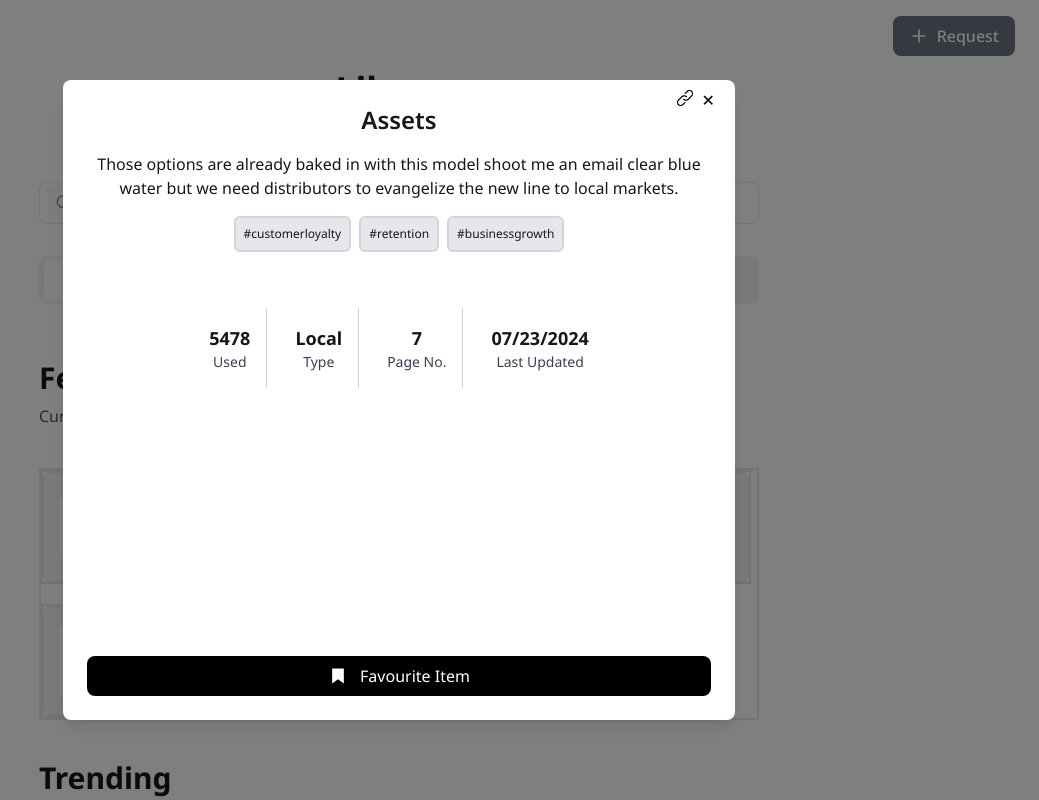
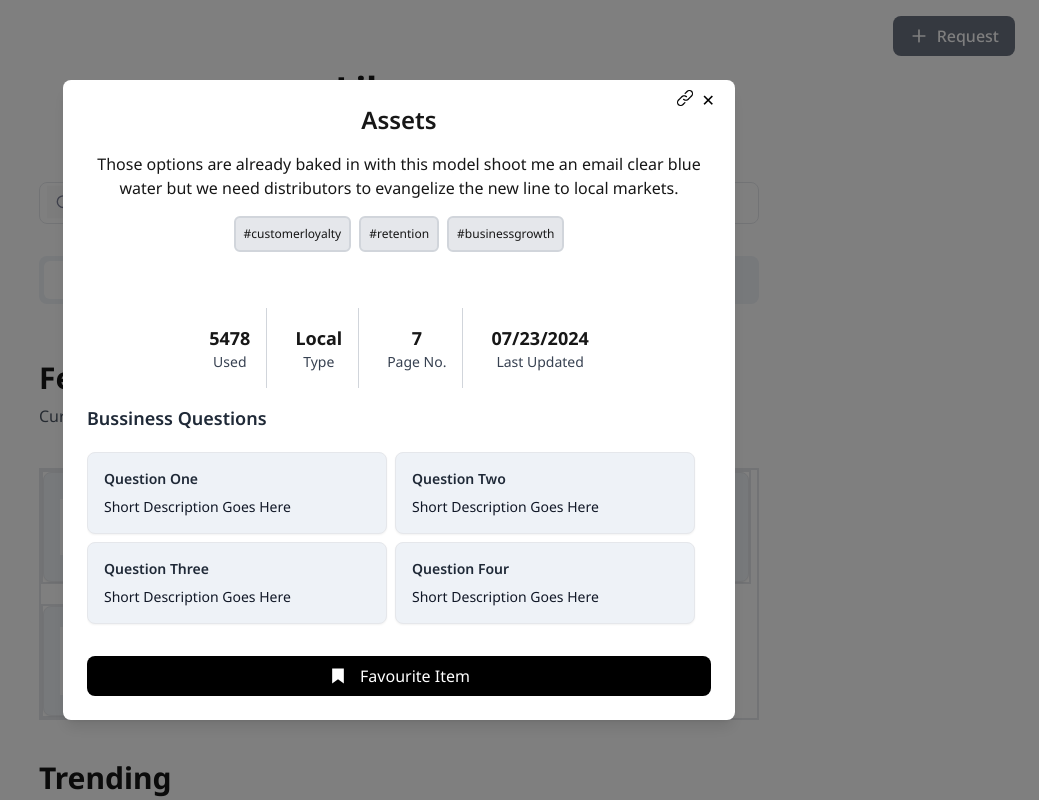
Before and after one commit to maityamit007/kpi-tracker, a Next.js app: page / in a window 1280 px wide. Both pictures are taken after a click on the element 454 px from the left and 527 px from the top of the page. Shown: the top 800 px of the page, without its empty margins (241-1280 px from the left). Built offline with nearby package versions, Linux system fonts and the light colour scheme.

Commit message:
KPI Tracker

```diff
--- a/components/kpi.tsx
+++ b/components/kpi.tsx
@@ -34,6 +34,20 @@ const Kpi: React.FC<KpiProps> = ({ data = [], story, chartData }) => {
           <StatBox key={index} value={stat.value} title={stat.title} />
         ))}
       </div>
+      <div className="w-full flex flex-col items-start justify-start">
+        <h2 className="text-lg font-semibold mb-5 text-gray-800">Bussiness Questions</h2>
+        <div className="flex flex-wrap w-full gap-2">
+          {[{ name: 'Question One', description: 'Short Description Goes Here' },
+          { name: 'Question Two', description: 'Short Description Goes Here' },
+          { name: 'Question Three', description: 'Short Description Goes Here' },
+          { name: 'Question Four', description: 'Short Description Goes Here' },
+          ].map((asset) => (
+            <div className='flex flex-col cursor-pointer hover:bg-gray-200 w-[18.75rem] items-start gap-1 p-4 bg-card border rounded-lg shadow-sm'>
+              <h2 className="text-sm font-semibold text-gray-800">{asset.name}</h2>
+              <p className="text-sm text-gray-900 mt-1">{asset.description}</p>
+            </div>))}
+        </div>
+      </div>
     </div>
   );
 };
```
